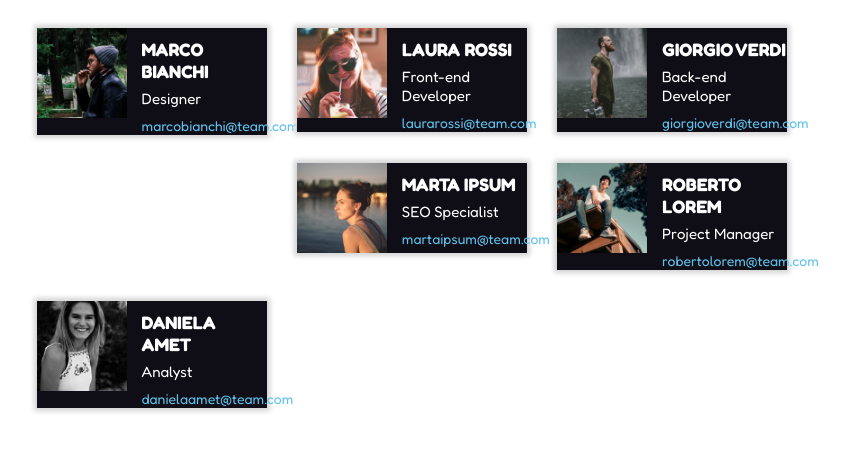
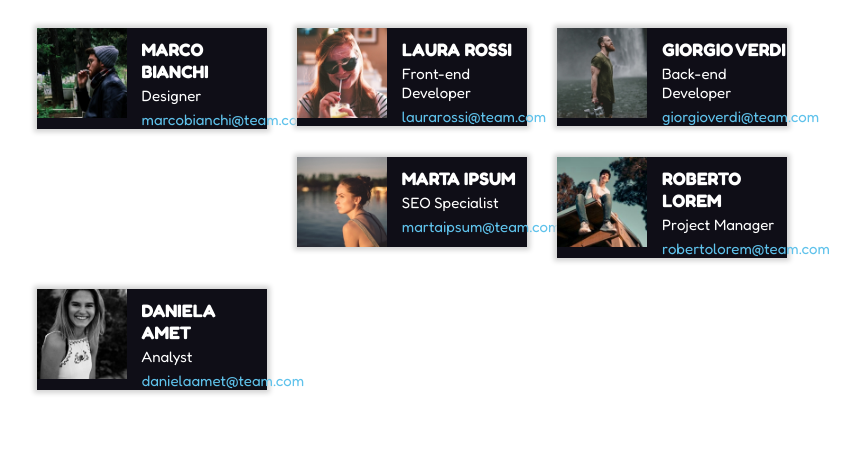
Before and after one commit to AlessandroCampo/html-css-float-cards, a plain HTML site: page index.html in a window 1280 px wide. Shown: the part 164-616 px from the top of the page, without its empty margins (228-1088 px from the left). Drawn offline with Linux system fonts and the light colour scheme.

Commit message:
inner margin

```diff
--- a/assets/css/style.css
+++ b/assets/css/style.css
@@ -62,13 +62,13 @@ header p {
 }
 
 .info-container p {
-    margin-top: 7px;
-    margin-bottom: 7px;
+    margin-top: 4px;
+    margin-bottom: 4px;
     font-size: 15px;
 }
 
 .info-container a {
     color: #5FC2EB;
     text-decoration: none;
-    font-size: 14px;
+    font-size: 15px;
 }
```
Also changed, not shown: index.html (+1 -1 lines).
